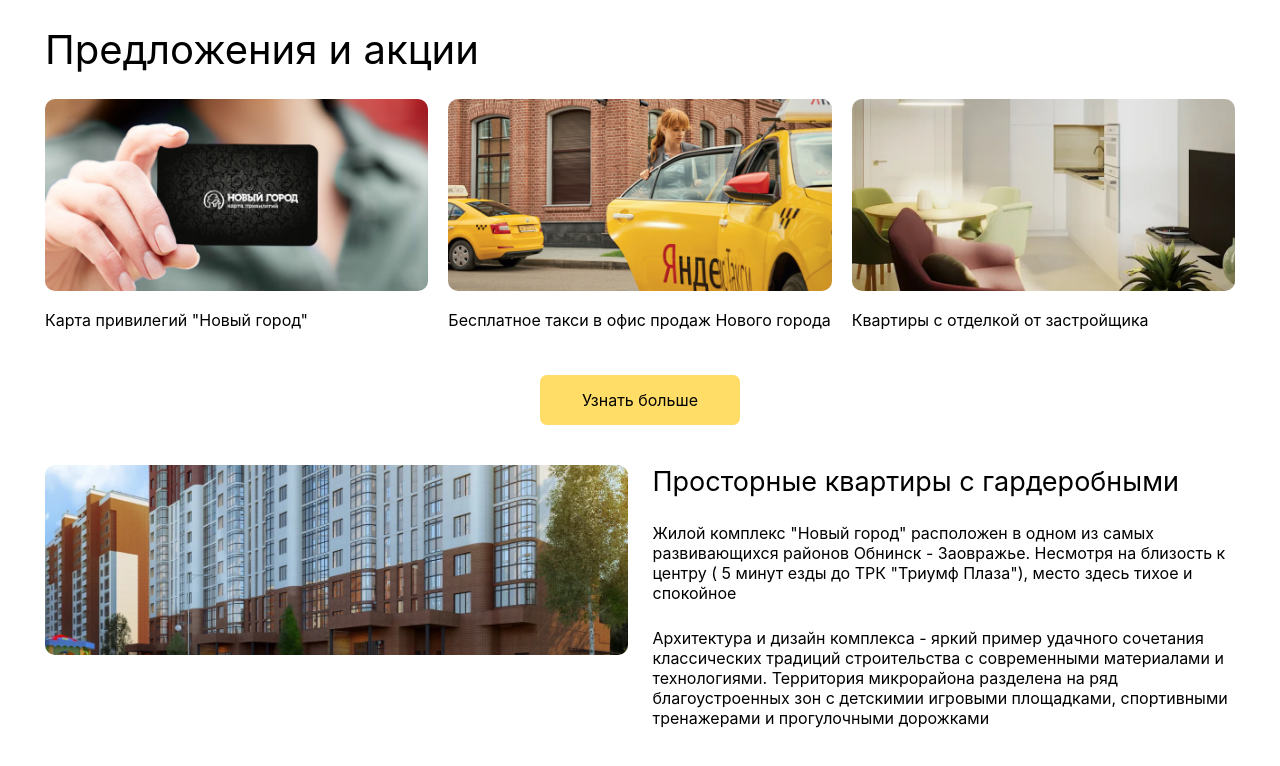
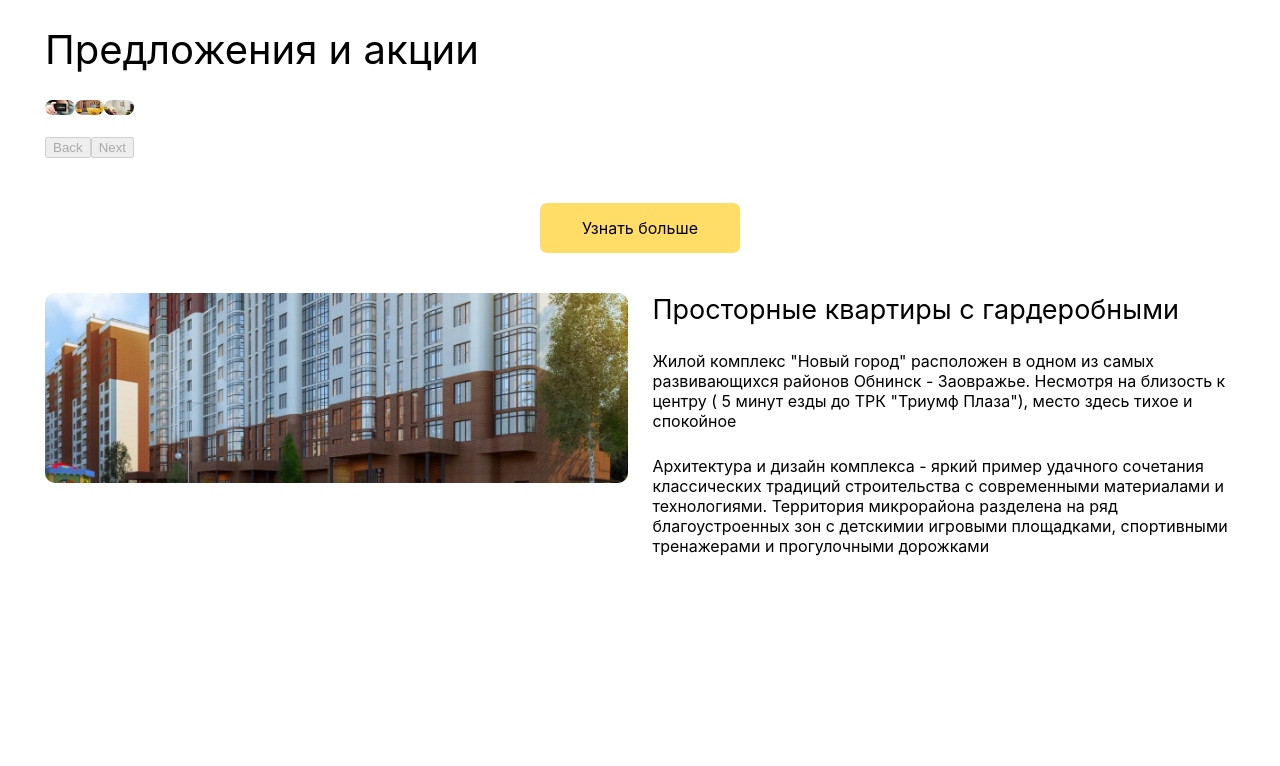
Before and after one commit to elizabetliber/remark_test_task, a Next.js app: page / in a window 1280 px wide. Shown: the top 766 px of the page. Built offline with nearby package versions, Linux system fonts and the light colour scheme.

Commit message:
add carousel

```diff
--- a/package.json
+++ b/package.json
@@ -9,6 +9,7 @@
   },
   "dependencies": {
     "next": "10.0.1",
+    "pure-react-carousel": "^1.27.6",
     "react": "17.0.1",
     "react-dom": "17.0.1"
   },
--- a/pages/_app.js
+++ b/pages/_app.js
@@ -1,4 +1,5 @@
 import '../styles/globals.css'
+import 'pure-react-carousel/dist/react-carousel.es.css';
 
 function MyApp({ Component, pageProps }) {
   return <Component {...pageProps} />
--- a/pages/index.js
+++ b/pages/index.js
@@ -1,4 +1,5 @@
 import Image from 'next/image'
+import { CarouselProvider, Slider, Slide, ButtonBack, ButtonNext } from 'pure-react-carousel';
 
 export default function Home() {
   let imagesMap = [
@@ -13,14 +14,27 @@
       <div className="section__header">
         <div className="section__header-title">Предложения и акции</div>
         <div className="section__header-cards">
-          {imagesMap.map((el) => (
+          <CarouselProvider
+            naturalSlideWidth={100}
+            naturalSlideHeight={125}
+            totalSlides={3}
+            visibleSlides={3}
+          >
+            <Slider>
+          {imagesMap.map((el, index) => (
+            <Slide index={index}>
             <div className="section__header-card">
               <Image className="section__header-image" src={el.image} width={848} height={424} />
               <div className="section__header-image-title">
                 {el.title}
               </div>
             </div>
+            </Slide>
           ))}
+            </Slider>
+                <ButtonBack>Back</ButtonBack>
+                <ButtonNext>Next</ButtonNext>
+              </CarouselProvider>
         </div>
         <div className="section__header-more">
           <a>Узнать больше</a>
```
Also changed, not shown: 1 other file (tests, documents, lock files or other folders).
